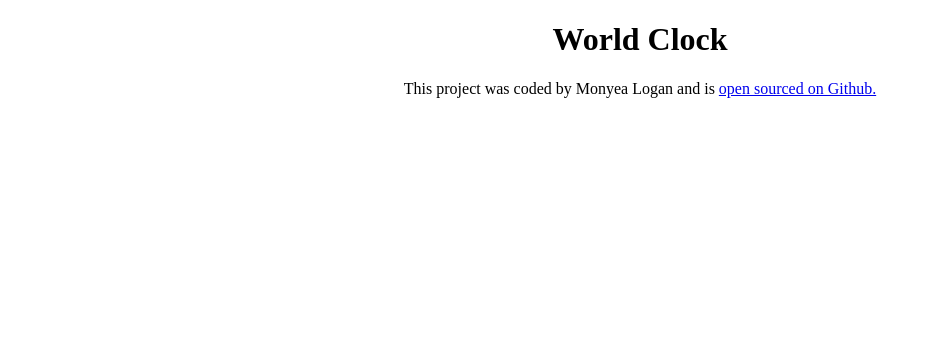
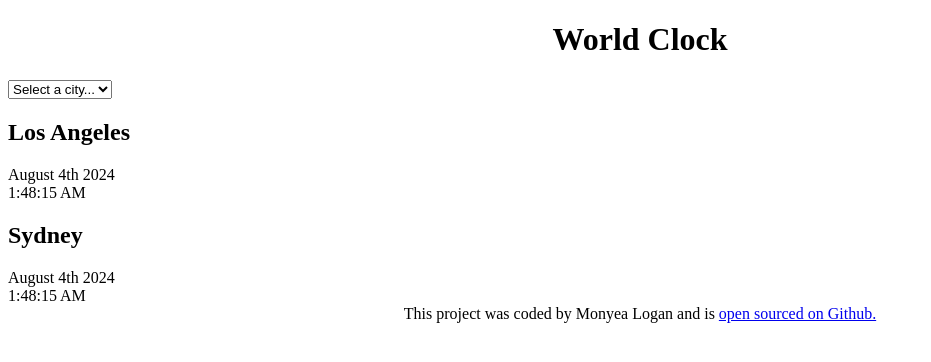
Before and after one commit to Monyealogan/World-clock, a plain HTML site: page index.html in a window 1280 px wide. Shown: the whole page, without its empty margins (0-931 px from the left). Drawn offline with nearby package versions, Linux system fonts and the light colour scheme.

Commit message:
Added the basic html

```diff
--- a/index.html
+++ b/index.html
@@ -9,7 +9,26 @@
     <title>World Clock - Monyea Logan</title>
 </head>
 <body>
-    <h1>World Clock</h1>
+    <div class="container">
+        <h1>World Clock</h1>
+        <select>
+            <option value="">Select a city...</option>
+            <option value="">London</option>
+            <option value="">New York</option>
+            <option value="">Chicago</option>
+        </select>
+
+        <div class="city">
+            <h2>Los Angeles</h2>
+            <div class="date">August 4th 2024</div>
+            <div class="time">1:48:15 AM</div>
+        </div>
+        <div class="city">
+            <h2>Sydney</h2>
+            <div class="date">August 4th 2024</div>
+            <div class="time">1:48:15 AM</div>
+        </div>
+    </div>
     <footer>
         This project was coded by Monyea Logan and is <a href="https://github.com/Monyealogan/World-clock" target="_blank">open sourced on Github.</a>
     </footer>
```
